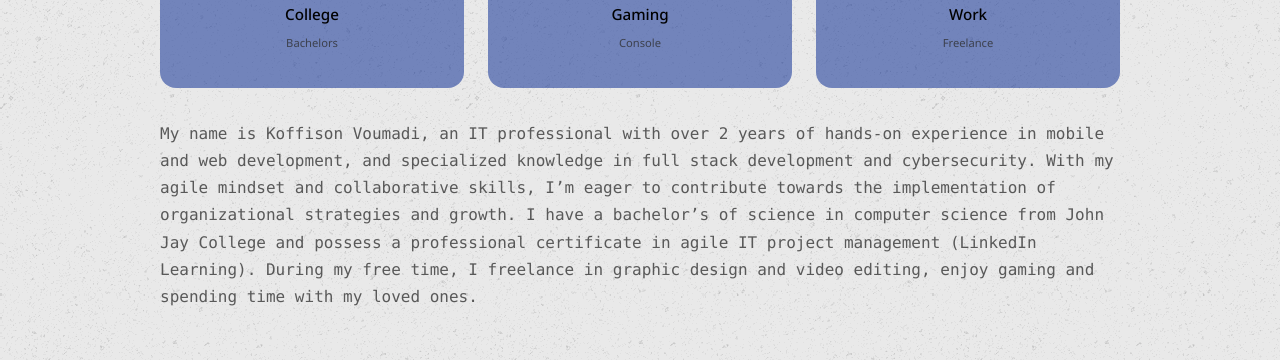
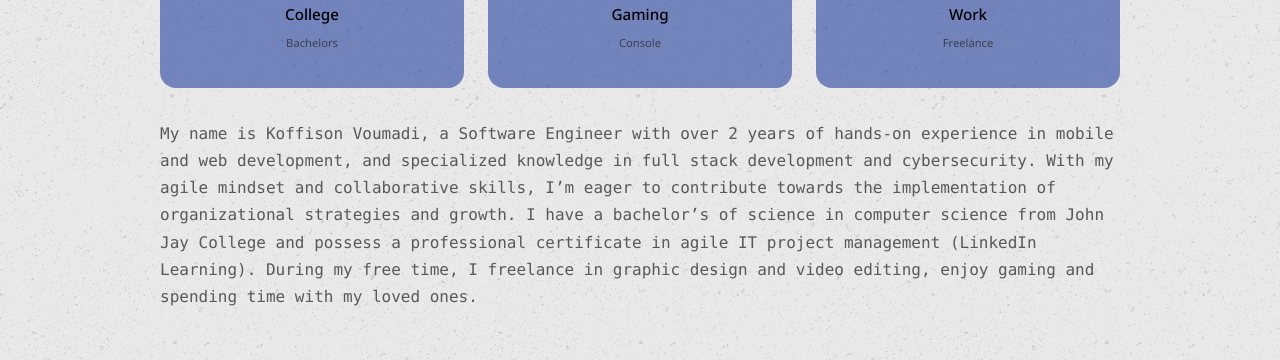
Before and after one commit to koffisonV/portfolio2, a React (Create React App) app: page / in a window 1280 px wide. Shown: the part 1100-1460 px from the top of the page. Built offline with nearby package versions, Linux system fonts and the light colour scheme.

Commit message:
Update About.jsx

```diff
--- a/src/components/about/About.jsx
+++ b/src/components/about/About.jsx
@@ -28,7 +28,7 @@ const about = () => {
           </article>
         </div>
         <p className="font-mono">
-        My name is Koffison Voumadi, an IT professional with over 2 years of hands-on experience in mobile and web development, and specialized knowledge in full stack  development and cybersecurity. With my agile mindset and collaborative skills, I’m eager to contribute towards the implementation of organizational strategies and growth.
+        My name is Koffison Voumadi, a Software Engineer with over 2 years of hands-on experience in mobile and web development, and specialized knowledge in full stack  development and cybersecurity. With my agile mindset and collaborative skills, I’m eager to contribute towards the implementation of organizational strategies and growth.
 
 I have a bachelor’s of science in computer science from John Jay College and possess a professional certificate in agile IT project management (LinkedIn Learning).
 
```
